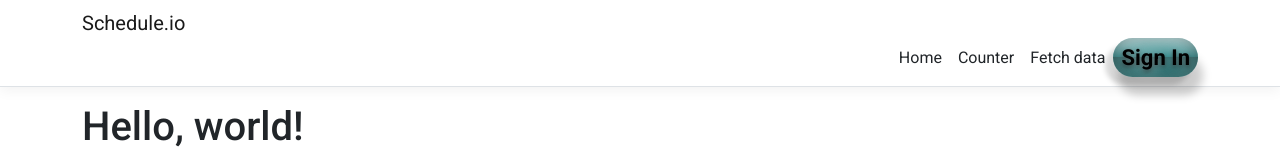
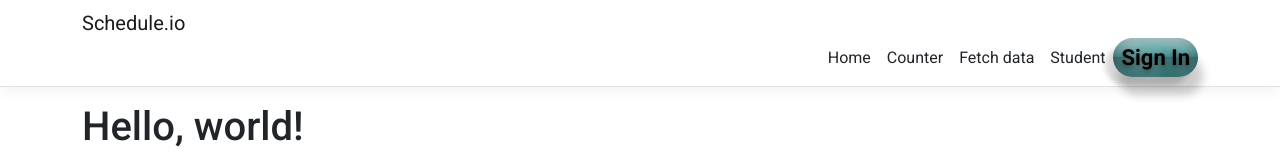
Before and after one commit to KrishanPatel001/schedule.io, a React (Create React App) app in the folder ClientApp/: page / in a window 1280 px wide. Shown: the top 160 px of the page. Built offline with nearby package versions, Linux system fonts and the light colour scheme.

Commit message:
created student page

```diff
--- a/ClientApp/package.json
+++ b/ClientApp/package.json
@@ -10,6 +10,7 @@
     "react-dom": "^16.8.6",
     "react-router-dom": "5.0.1",
     "react-scripts": "^5.0.1",
+    "react-sidebar": "^3.0.2",
     "reactstrap": "^9.1.4"
   },
   "devDependencies": {
--- a/ClientApp/src/App.js
+++ b/ClientApp/src/App.js
@@ -6,10 +6,11 @@ import { Counter } from './components/Counter';
 import SignUpForm from "./components/SignUp";
 import SignInForm from "./components/SignIn";
 import SignIn from "./components/SignInPage";
+import { StudentSchedule } from './components/StudentSchedule';
 import { HashRouter as Router, Route, NavLink } from "react-router-dom";
 
 import './custom.css'
-//import "./App.css";
+import "./App.css";
 
 export class App extends Component {
   static displayName = App.name;
@@ -22,6 +23,7 @@ export class App extends Component {
         <Route path='/fetch-data' component={FetchData} />
         <Route path="/sign-up" component={SignUpForm} />
         <Route path="/sign-in" component={SignIn} />
+        <Route path="/Student-Schedule" component={StudentSchedule} />
       </Layout>
     );
   }
--- a/ClientApp/src/components/NavMenu.js
+++ b/ClientApp/src/components/NavMenu.js
@@ -54,6 +54,13 @@ export class NavMenu extends Component {
                 <NavItem>
                   <NavLink
                     tag={Link}
+                    className="text-dark"
+                    to="/StudentSchedule">Student
+                  </NavLink>
+                </NavItem>
+                <NavItem>
+                  <NavLink
+                    tag={Link}
                     to="/Sign-in"
                     activeclassname="pageSwitcherItem-active"
                     className="pageSwitcherItem glossy-button glossy-button--teal">
```
Also changed, not shown: 1 other file (tests, documents, lock files or other folders).
